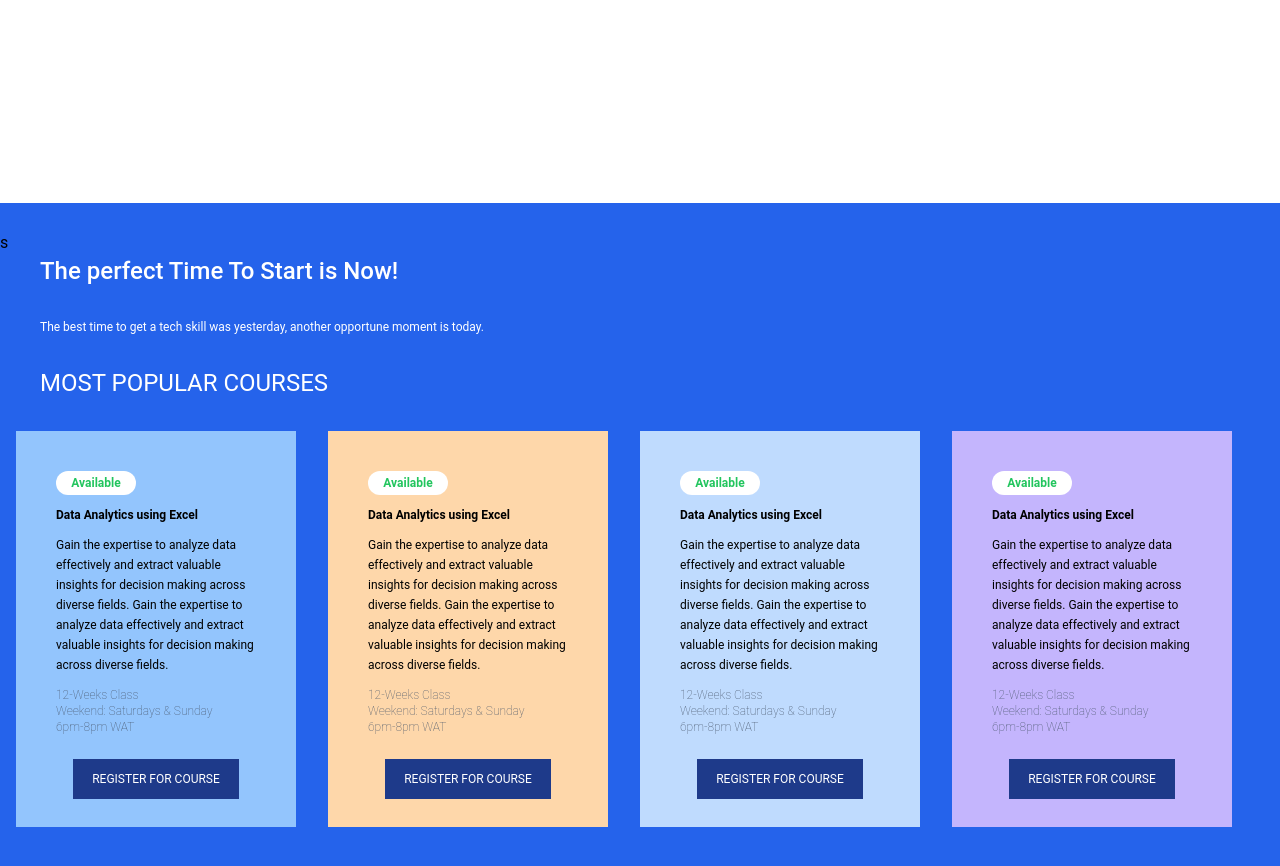
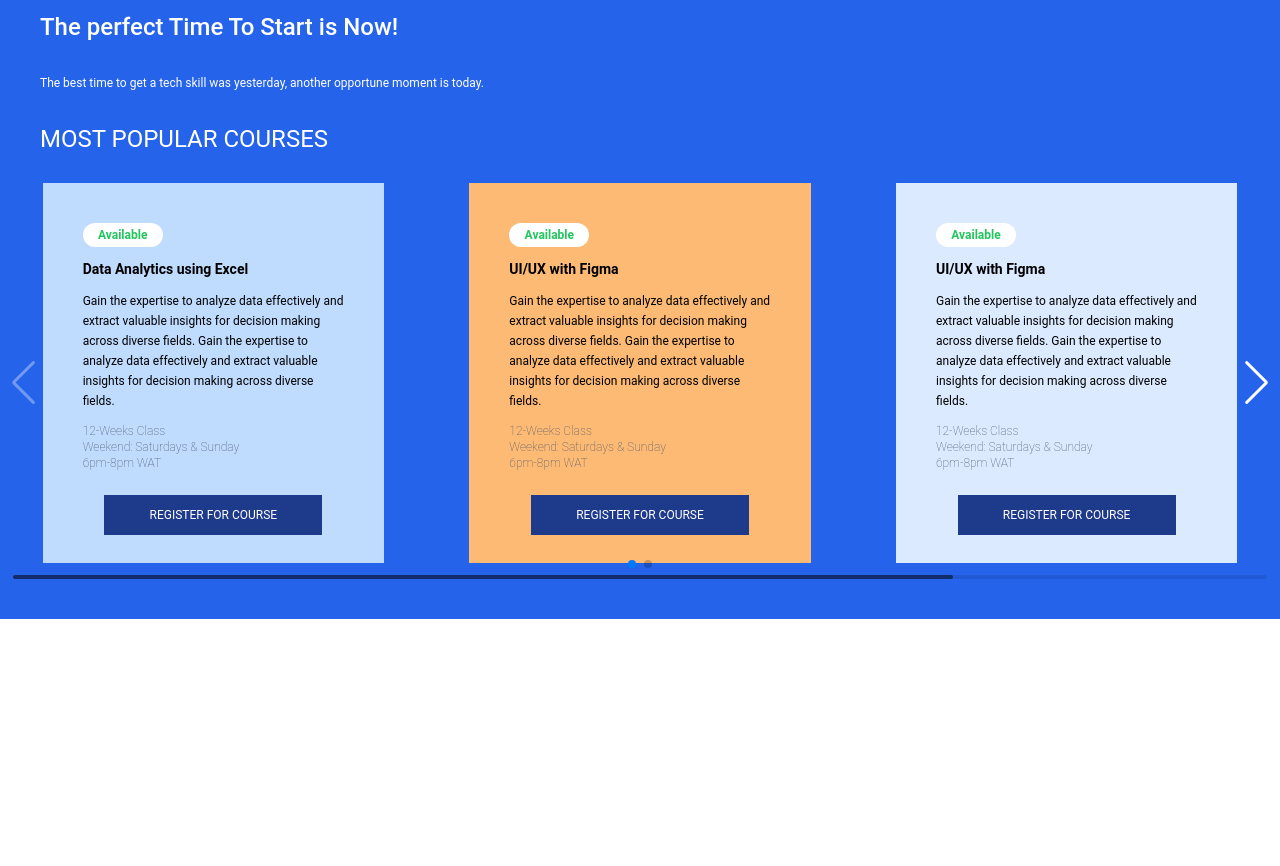
Before and after one commit to CHSGI/Techpye, a React (Vite) app: page /schoolOfData in a window 1280 px wide. Shown: the part 1080-1946 px from the top of the page. After the commit the page ends 1699 px from the top, so only its background shows below. Built offline with nearby package versions, Linux system fonts and the light colour scheme.

Commit message:
finish up on shool of data screen

```diff
--- a/package.json
+++ b/package.json
@@ -14,7 +14,8 @@
     "@heroicons/react": "^2.1.3",
     "react": "^18.2.0",
     "react-dom": "^18.2.0",
-    "react-router-dom": "^6.24.0"
+    "react-router-dom": "^6.24.0",
+    "swiper": "^11.1.4"
   },
   "devDependencies": {
     "@types/react": "^18.2.66",
--- /dev/null
+++ b/src/screens/SchoolOfData.css
@@ -0,0 +1,6 @@
+.swiper-button-next, .swiper-button-prev{
+    color: white;
+}
+.swiper-button-next::after, .swiper-button-prev::after{
+    color: white;
+}
--- a/src/screens/SchoolOfData.jsx
+++ b/src/screens/SchoolOfData.jsx
@@ -1,6 +1,16 @@
 import React from 'react'
+import "./SchoolOfData.css"
 import NavBar from "../components/NavBar.jsx"
 import shape from "../assets/img/Group 12042.png"
+import { Swiper,SwiperSlide } from 'swiper/react'
+
+// import Swiper core and required modules
+import { Navigation, Pagination, Scrollbar, A11y } from 'swiper/modules';
+
+import 'swiper/css';
+import 'swiper/css/navigation';
+import 'swiper/css/pagination';
+import 'swiper/css/scrollbar';
 
 export default function
 () {
@@ -9,7 +19,7 @@ export default function
         <section>
             <NavBar />
 
-            <div className='w-full h-screen lg:h-aboutHeight bg-blue-200 mt-20 px-5 py-8 flex items-center justify-between flex-col lg:flex-row'>
+            <div className='w-full h-auto lg:h-aboutHeight bg-blue-200 mt-20 px-5 py-8 flex items-center justify-between flex-col lg:flex-row'>
                 <div className=' py-3 lg:mr-10'>
                     <h2 className=' text-2xl font-semibold mb-3 '>
                         The School of Data
@@ -26,7 +36,7 @@ export default function
             </div>
         </section>
 
-        <section className=' w-full h-auto lg:h-screen'>
+        <section className=' w-full h-auto md:h-auto'>
             <div className=' w-full h-14 bg-white flex flex-row items-center'>
                 <div className='w-1/3 md:w-1/4 lg:w-1/5 h-full text-sm font-semibold cursor-pointer hover:bg-slate-300 duration-700 border-b-2 border-blue-700 flex items-center justify-center'>
                     Data Analytics
@@ -35,8 +45,10 @@ export default function
                     Data Science
                 </div>
             </div>
-            <div className=' lg:mx-16 flex flex-col lg:flex-row items-center justify-between'>
-                <div className=' w-4/6 lg:w-1/4 px-10 py-7 my-8 mx-auto bg-blue-200'>
+
+            <div className=' lg:mx-16 md:mx-5 mx-2 flex flex-col lg:flex-row items-center justify-between'>
+
+                    <div className=' w-4/6 md:w-1/2 lg:w-1/4 px-10 py-7 my-8 mx-auto md:mx-0 bg-blue-200'>
                         <div className=' mt-8 p-1 w-20 text-center text-xs mb-5 text-green-500 font-semibold rounded-3xl bg-white'>
                             Available</div>
                         <h2 className=' text-base font-semibold'>
@@ -57,7 +69,7 @@ export default function
                             REGISTER FOR COURSE</a>
                     </div>
 
-                <div className=' w-4/6 lg:w-1/4 px-10 py-7 my-8 mx-auto bg-blue-200'>
+                    <div className=' w-4/6 md:w-1/2 lg:w-1/4 px-10 py-7 my-8 mx-auto md:mx-0 bg-blue-200'>
                         <div className=' mt-8 p-1 w-20 text-center text-xs mb-5 text-green-500 font-semibold rounded-3xl bg-white'>
                             Available</div>
                         <h2 className=' text-base font-semibold'>
@@ -78,7 +90,7 @@ export default function
                             REGISTER FOR COURSE</a>
                     </div>
 
-                <div className=' w-4/6 lg:w-1/4 px-10 py-7 my-8 mx-auto bg-blue-200'>
+                    <div className=' w-4/6 md:w-1/2 lg:w-1/4 px-10 py-7 my-8 mx-auto md:mx-0 bg-blue-200'>
                         <div className=' mt-8 p-1 w-20 text-center text-xs mb-5 text-green-500 font-semibold rounded-3xl bg-white'>
                             Available</div>
                         <h2 className=' text-base font-semibold'>
@@ -101,20 +113,46 @@ export default function
             </div>
         </section>
 
-        <section className=' w-full h-auto bg-blue-600 pt-7 pb-9 overflow-hidden'>s
+        <section className=' w-full h-auto bg-blue-600 pt-7 pb-9 overflow-hidden'>
                 <p className=' text-white ml-10 text-xl lg:text-2xl font-medium'>
                     The perfect Time To Start is Now!</p>
                 <p className=' w-4/5 lg:w-full text-xs ml-10 mt-8 text-white'>
                 The best time to get a tech skill was yesterday,  another opportune moment is today.
                 </p>
-                <p className='ml-10 text-white text-xl lg:text-2xl mt-8'>
+                <p className='ml-10 text-white text-xl lg:text-2xl mt-8 mb-7'>
                 MOST POPULAR COURSES
                 </p>
-            <div className=' lg:px-4 w-auto h-auto flex flex-col lg:flex-row'>
-                <div className=' w-4/6 lg:w-1/4 px-10 py-7 my-8 mx-auto bg-blue-300 mr-8'>
+
+        <Swiper
+            // install Swiper modules
+            modules={[Navigation, Pagination, Scrollbar, A11y]}
+            spaceBetween={0}
+            slidesPerView={1}
+            breakpoints={{
+                640:{
+                    slidesPerView:1,
+                    spaceBetween:10
+                },
+                768:{
+                    slidesPerView:2,
+                    spaceBetween:10
+                },
+                1024:{
+                    slidesPerView:3,
+                    spaceBetween:0
+                }
+            }}
+            navigation
+            pagination={{ clickable: true }}
+            scrollbar={{ draggable: true }}
+            onSwiper={""}
+            onSlideChange={""}
+            >
+            <SwiperSlide>
+                <div className=' w-4/5 lg:w-4/5 px-10 py-7 mx-auto bg-blue-200 mb-5'>
                     <div className=' mt-3 p-1 w-20 text-center text-xs mb-3 text-green-500 font-semibold rounded-3xl bg-white'>
                         Available</div>
-                    <h2 className=' text-xs font-semibold'>
+                     <h2 className=' text-sm font-semibold'>
                         Data Analytics using Excel</h2>
                     <p className=' text-xs leading-5 my-3'>
                         Gain the expertise to analyze data effectively and
@@ -131,12 +169,13 @@ export default function
                     <a href="" className=' w-5/6 text-center block mx-auto text-white text-xs p-3 bg-blue-900'>
                         REGISTER FOR COURSE</a>
                 </div>
-
-                <div className=' w-4/6 lg:w-1/4 px-10 py-7 my-8 mx-auto bg-orange-200 mr-8'>
+            </SwiperSlide>
+            <SwiperSlide>
+                <div className=' w-4/5 lg:w-4/5 px-10 py-7 mx-auto bg-orange-300'>
                     <div className=' mt-3 p-1 w-20 text-center text-xs mb-3 text-green-500 font-semibold rounded-3xl bg-white'>
                         Available</div>
-                    <h2 className=' text-xs font-semibold'>
-                        Data Analytics using Excel</h2>
+                     <h2 className=' text-sm font-semibold'>
+                        UI/UX with Figma</h2>
                     <p className=' text-xs leading-5 my-3'>
                         Gain the expertise to analyze data effectively and
                         extract valuable insights for decision making
@@ -152,12 +191,13 @@ export default function
                     <a href="" className=' w-5/6 text-center block mx-auto text-white text-xs p-3 bg-blue-900'>
                         REGISTER FOR COURSE</a>
                 </div>
-
-                <div className=' w-4/6 lg:w-1/4 px-10 py-7 my-8 mx-auto bg-blue-200 mr-8'>
+            </SwiperSlide>
+            <SwiperSlide>
+                <div className=' w-4/5 lg:w-4/5 px-10 py-7 mx-auto bg-blue-100'>
                     <div className=' mt-3 p-1 w-20 text-center text-xs mb-3 text-green-500 font-semibold rounded-3xl bg-white'>
                         Available</div>
-                    <h2 className=' text-xs font-semibold'>
-                        Data Analytics using Excel</h2>
+                     <h2 className=' text-sm font-semibold'>
+                     UI/UX with Figma</h2>
                     <p className=' text-xs leading-5 my-3'>
                         Gain the expertise to analyze data effectively and
                         extract valuable insights for decision making
@@ -173,12 +213,13 @@ export default function
                     <a href="" className=' w-5/6 text-center block mx-auto text-white text-xs p-3 bg-blue-900'>
                         REGISTER FOR COURSE</a>
                 </div>
-
-                <div className=' w-4/6 lg:w-1/4 px-10 py-7 my-8 mx-auto bg-violet-300 mr-8'>
+            </SwiperSlide>
+            <SwiperSlide>
+                <div className=' w-4/5 lg:w-4/5 px-10 py-7 mx-auto bg-indigo-300'>
                     <div className=' mt-3 p-1 w-20 text-center text-xs mb-3 text-green-500 font-semibold rounded-3xl bg-white'>
                         Available</div>
-                    <h2 className=' text-xs font-semibold'>
-                        Data Analytics using Excel</h2>
+                     <h2 className=' text-sm font-semibold'>
+                        Front End</h2>
                     <p className=' text-xs leading-5 my-3'>
                         Gain the expertise to analyze data effectively and
                         extract valuable insights for decision making
@@ -194,8 +235,8 @@ export default function
                     <a href="" className=' w-5/6 text-center block mx-auto text-white text-xs p-3 bg-blue-900'>
                         REGISTER FOR COURSE</a>
                 </div>
-
-            </div>
+            </SwiperSlide>
+            </Swiper>
         </section>
     </>
   )
```
Also changed, not shown: 1 other file (tests, documents, lock files or other folders). Lines whose indentation alone changed are shown as unchanged.
